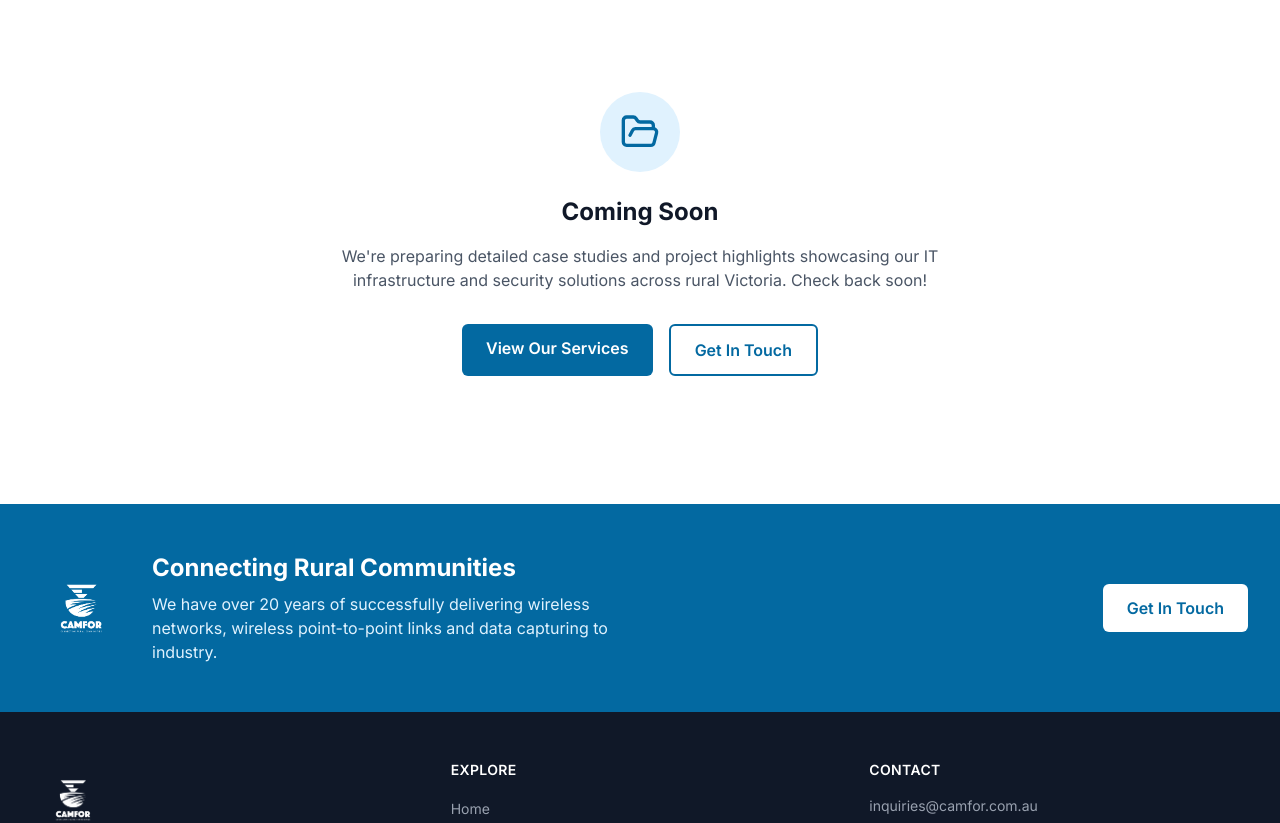
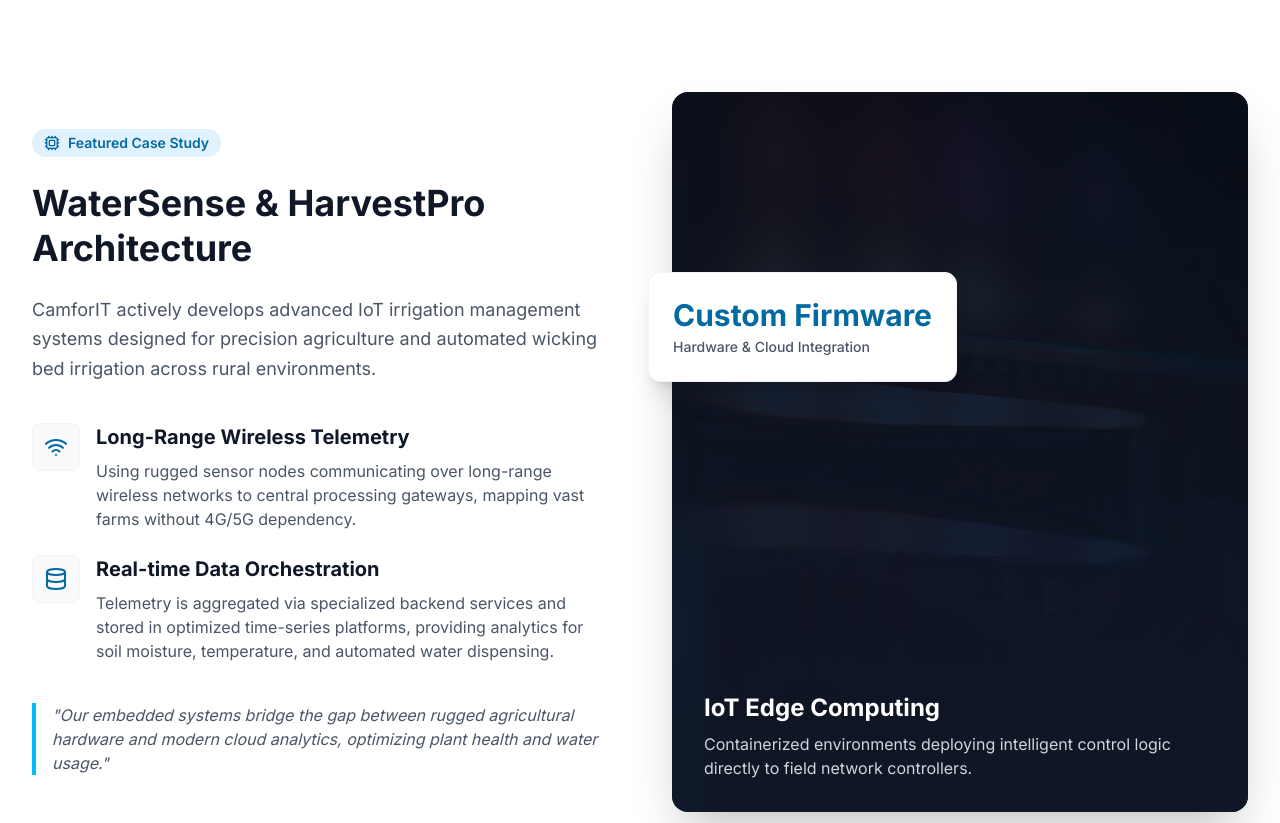
Before and after one commit to CamforIT/camfor.com.au, a Next.js app: page /projects in a window 1280 px wide. Shown: the part 460-1283 px from the top of the page. Built offline with nearby package versions, Linux system fonts and the light colour scheme.

Commit message:
feat: integrate high-level embedded/IoT expertise into projects and services copy

```diff
--- a/src/app/projects/page.tsx
+++ b/src/app/projects/page.tsx
@@ -1,11 +1,12 @@
 import Link from "next/link";
 import { generatePageMetadata } from "@/lib/seo";
-import { FolderOpen } from "lucide-react";
+import { FolderOpen, Cpu, Wifi, Database } from "lucide-react";
+import Image from "next/image";
 
 export const metadata = generatePageMetadata({
   title: "Projects — Camfor PTY LTD",
   description:
-    "Explore Camfor's portfolio of IT infrastructure and security projects across rural Victoria.",
+    "Explore Camfor's portfolio of IT infrastructure, security projects, and IoT agricultural technology across rural Victoria.",
   path: "/projects",
 });
 
@@ -22,30 +23,102 @@
         </div>
       </section>
 
-      {/* Coming Soon */}
+      {/* Case Study Feature */}
       <section className="bg-white py-24 md:py-32">
+        <div className="max-w-7xl mx-auto px-4 sm:px-6 lg:px-8">
+          <div className="grid lg:grid-cols-2 gap-16 items-center">
+            {/* Context Content */}
+            <div>
+              <div className="inline-flex items-center gap-2 px-3 py-1 rounded-full bg-sky-100 text-sky-700 text-sm font-semibold mb-6">
+                <Cpu className="w-4 h-4" />
+                Featured Case Study
+              </div>
+              <h2 className="text-3xl md:text-4xl font-bold text-gray-900 leading-tight">
+                WaterSense &amp; HarvestPro Architecture
+              </h2>
+              <p className="mt-6 text-lg text-gray-600 leading-relaxed">
+                CamforIT actively develops advanced IoT irrigation management
+                systems designed for precision agriculture and automated wicking bed
+                irrigation across rural environments.
+              </p>
+
+              <div className="mt-10 space-y-6">
+                <div className="flex gap-4">
+                  <div className="w-12 h-12 flex-shrink-0 rounded-lg bg-gray-50 flex items-center justify-center border border-gray-100">
+                    <Wifi className="w-6 h-6 text-sky-700" />
+                  </div>
+                  <div>
+                    <h3 className="text-xl font-bold text-gray-900">Long-Range Wireless Telemetry</h3>
+                    <p className="mt-2 text-gray-600">
+                      Using rugged sensor nodes communicating over long-range wireless networks to central processing gateways, mapping vast farms without 4G/5G dependency.
+                    </p>
+                  </div>
+                </div>
+
+                <div className="flex gap-4">
+                  <div className="w-12 h-12 flex-shrink-0 rounded-lg bg-gray-50 flex items-center justify-center border border-gray-100">
+                    <Database className="w-6 h-6 text-sky-700" />
+                  </div>
+                  <div>
+                    <h3 className="text-xl font-bold text-gray-900">Real-time Data Orchestration</h3>
+                    <p className="mt-2 text-gray-600">
+                      Telemetry is aggregated via specialized backend services and stored in optimized time-series platforms, providing analytics for soil moisture, temperature, and automated water dispensing.
+                    </p>
+                  </div>
+                </div>
+              </div>
+
+              <p className="mt-10 text-gray-600 italic border-l-4 border-sky-400 pl-4">
+                "Our embedded systems bridge the gap between rugged agricultural hardware and modern cloud analytics, optimizing plant health and water usage."
+              </p>
+            </div>
+
+            {/* Visuals */}
+            <div className="relative">
+              <div className="aspect-[4/5] rounded-2xl bg-gray-900 overflow-hidden shadow-2xl relative">
+                 <Image
+                    src="/images/about-rural.jpg"
+                    alt="Agricultural Technology"
+                    fill
+                    className="object-cover opacity-60 mix-blend-overlay"
+                    sizes="(max-width: 1024px) 100vw, 50vw"
+                  />
+                  <div className="absolute inset-0 p-8 flex flex-col justify-end bg-gradient-to-t from-gray-900/90 to-transparent">
+                      <h4 className="text-white text-2xl font-bold">IoT Edge Computing</h4>
+                      <p className="text-gray-300 mt-2">Containerized environments deploying intelligent control logic directly to field network controllers.</p>
+                  </div>
+              </div>
+
+              {/* Floating Stat Card */}
+              <div className="absolute -left-6 top-1/4 bg-white p-6 rounded-xl shadow-xl border border-gray-100 max-w-xs hidden md:block">
+                 <div className="text-3xl font-bold text-sky-700">Custom Firmware</div>
+                 <div className="text-sm text-gray-600 mt-1 font-medium">Hardware & Cloud Integration</div>
+              </div>
+            </div>
+          </div>
+        </div>
+      </section>
+
+      {/* More Projects Prep */}
+      <section className="bg-gray-50 py-16 border-t border-gray-200">
         <div className="max-w-2xl mx-auto px-4 sm:px-6 lg:px-8 text-center">
-          <div className="w-20 h-20 rounded-full bg-sky-100 flex items-center justify-center mx-auto mb-6">
-            <FolderOpen className="w-10 h-10 text-sky-700" />
+          <div className="w-16 h-16 rounded-full bg-white shadow-sm flex items-center justify-center mx-auto mb-6">
+            <FolderOpen className="w-8 h-8 text-sky-700" />
           </div>
-          <h2 className="text-2xl font-bold text-gray-900">Coming Soon</h2>
+          <h2 className="text-2xl font-bold text-gray-900">
+            More Projects Coming Soon
+          </h2>
           <p className="mt-4 text-gray-600">
-            We&apos;re preparing detailed case studies and project highlights
-            showcasing our IT infrastructure and security solutions across rural
-            Victoria. Check back soon!
+            We&apos;re preparing additional detailed case studies highlighting our
+            standard IT infrastructure installations and CCTV deployments across
+            Victoria.
           </p>
-          <div className="mt-8 flex flex-wrap justify-center gap-4">
+          <div className="mt-8 flex justify-center gap-4">
             <Link
-              href="/services"
+              href="/contact"
               className="px-6 py-3 bg-sky-700 text-white font-semibold rounded-md hover:bg-sky-800 transition-colors"
             >
-              View Our Services
-            </Link>
-            <Link
-              href="/contact"
-              className="px-6 py-3 border-2 border-sky-700 text-sky-700 font-semibold rounded-md hover:bg-sky-700 hover:text-white transition-colors"
-            >
-              Get In Touch
+              Discuss Your Project
             </Link>
           </div>
         </div>
--- a/src/app/services/page.tsx
+++ b/src/app/services/page.tsx
@@ -5,9 +5,9 @@
 import { MapPin, Phone, Mail, Facebook } from "lucide-react";
 
 export const metadata = generatePageMetadata({
-  title: "Services — IT Infrastructure & Security Solutions",
+  title: "Services — IT Infrastructure, Security & IoT Solutions",
   description:
-    "IT infrastructure services including new installations and upgrades, plus security solutions including CCTV, access control, and alarm systems for rural Victoria.",
+    "IT infrastructure services, security solutions, and custom IoT embedded systems (ESP32, LoRa) for agriculture and rural Victoria.",
   path: "/services",
 });
 
@@ -50,6 +50,30 @@
   },
 ];
 
+const iotServices = [
+  {
+    title: "Agricultural Sensor Networks",
+    image: "/images/about-rural.jpg",
+    subtitle: "Precision Telemetry & Monitoring",
+    description:
+      "Leverage long-range wireless telemetry and low-power edge nodes to gather real-time environmental data across vast agricultural landscapes. Ideal for soil moisture, temperature tracking, and water flow analysis.",
+  },
+  {
+    title: "Embedded Hardware Design",
+    image: "/images/rural-landscape.jpg",
+    subtitle: "Custom Hardware & Sensor Integration",
+    description:
+      "From concept to field-ready hardware, we develop custom firmware and rugged sensor integrations tailored for harsh rural environments. Our embedded solutions are built to be robust, power-efficient, and easily deployable.",
+  },
+  {
+    title: "Data Orchestration & APIs",
+    image: "/images/security-stock.jpg",
+    subtitle: "Cloud Architecture & Data Platforms",
+    description:
+      "Transform raw sensor data into actionable insights. We build automated control systems, robust APIs, and scalable data platforms to power custom analytics dashboards like our HarvestPro intelligence suite.",
+  },
+];
+
 export default function ServicesPage() {
   return (
     <>
@@ -70,7 +94,7 @@
             Services
           </p>
           <h1 className="text-4xl md:text-5xl lg:text-6xl font-bold mt-4">
-            IT Infrastructure &amp; Security Solutions
+            IT Infrastructure, Security &amp; IoT
           </h1>
         </div>
       </section>
@@ -135,6 +159,50 @@
               <div
                 key={service.title}
                 className="bg-white rounded-xl shadow-sm overflow-hidden hover:shadow-md transition-shadow"
+              >
+                <div className="relative h-52">
+                  <Image
+                    src={service.image}
+                    alt={service.title}
+                    fill
+                    className="object-cover"
+                    sizes="(max-width: 768px) 100vw, 33vw"
+                  />
+                </div>
+                <div className="p-6">
+                  <h3 className="text-xl font-bold text-gray-900">
+                    {service.title}
+                  </h3>
+                  <p className="text-sm text-sky-700 font-medium mt-1">
+                    {service.subtitle}
+                  </p>
+                  <p className="mt-3 text-sm text-gray-600 leading-relaxed">
+                    {service.description}
+                  </p>
+                </div>
+              </div>
+            ))}
+          </div>
+        </div>
+      </section>
+
+      {/* IoT & Embedded Systems */}
+      <section className="bg-white py-16 md:py-24">
+        <div className="max-w-7xl mx-auto px-4 sm:px-6 lg:px-8">
+          <div className="text-center mb-14">
+            <h2 className="text-3xl md:text-4xl font-bold text-gray-900">
+              IoT & Embedded Systems
+            </h2>
+            <p className="mt-4 text-lg text-sky-700 font-medium">
+              Agricultural Tech & Remote Telemetry
+            </p>
+          </div>
+
+          <div className="grid md:grid-cols-3 gap-8">
+            {iotServices.map((service) => (
+              <div
+                key={service.title}
+                className="bg-gray-50 rounded-xl shadow-sm overflow-hidden hover:shadow-md transition-shadow border border-gray-100"
               >
                 <div className="relative h-52">
                   <Image
```
